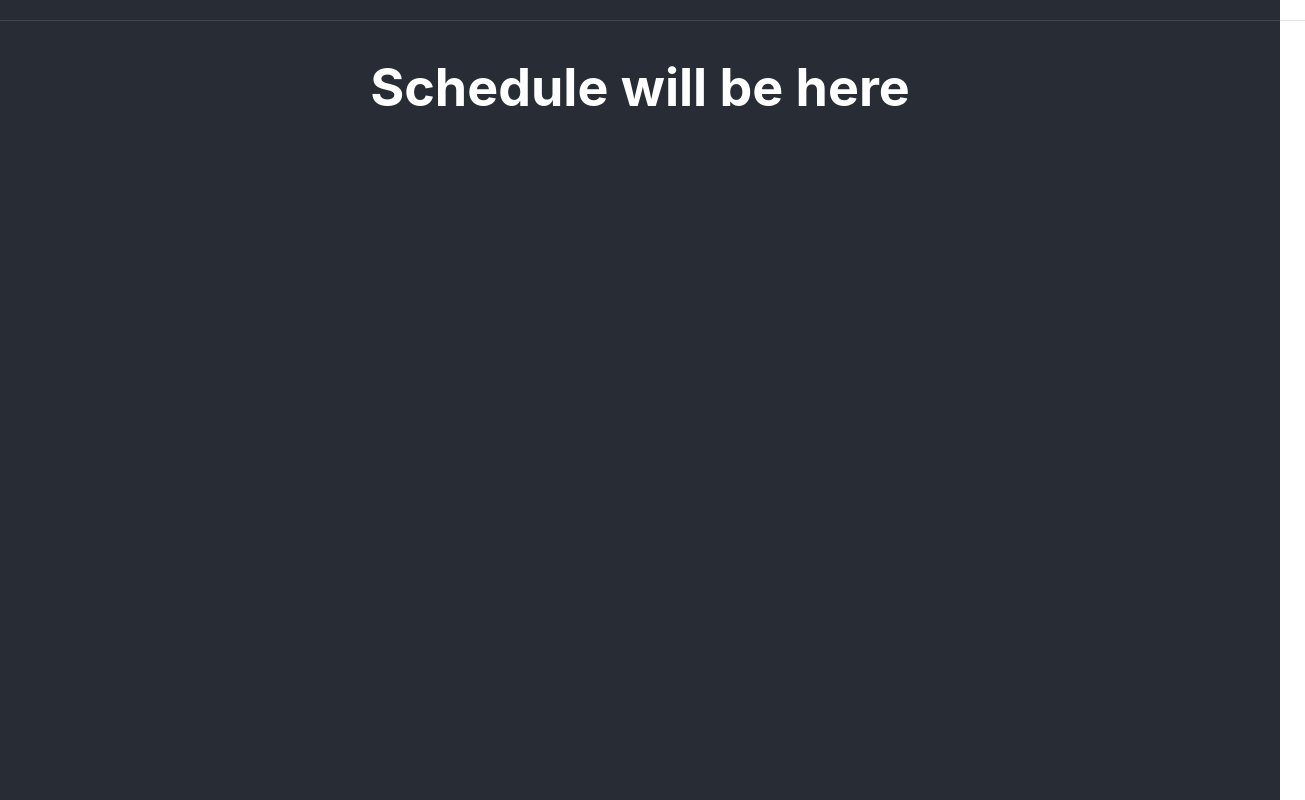
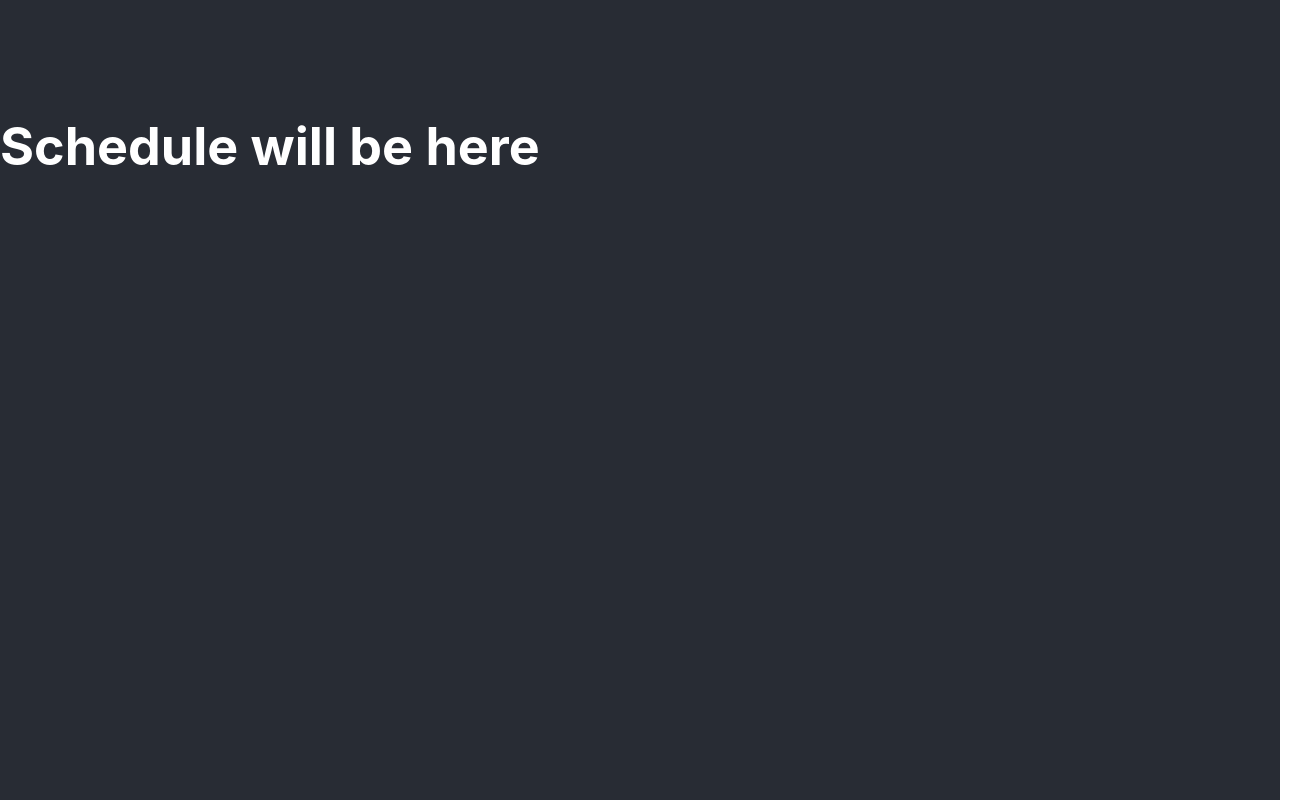
Before and after one commit to kpgalligan/conf-app, a React (Create React App) app: page /schedule in a window 1280 px wide. Shown: the whole page, 1305 px wide, since content can reach past the window. Built offline with nearby package versions, Linux system fonts and the light colour scheme.

Commit message:
Interface tweaks

```diff
--- a/src/App.css
+++ b/src/App.css
@@ -2,31 +2,40 @@
   text-align: center;
 }
 
-.App-header {
+.App-body {
   background-color: #282c34;
-  min-height: 100vh;
   display: flex;
   flex-direction: column;
-  /* align-items: center; */
   justify-content: flex-start;
   font-size: calc(10px + 2vmin);
   color: white;
+  height:100vh;
 }
 
 .navbar {
   display: flex;
+  height: 80px;
+  flex-grow: 0;
   justify-content: space-around;
-  border-bottom-style: solid;
-  border-color: rgba(150,150,150,0.25);
-  border-width: 1px;
-  padding: 10px;
-  padding-left: 15px;
+  width: 100%;
 }
 
+.App-content {
+  display: flex;
+  flex-grow: 1;
+  width:100%;
+  flex-direction: row;
+  /*border: 1px solid red;*/
+}
 
+#chatContainer{
+  border: 1px solid brown;
+  width: 200px;
+}
 
-.navbar {
-  width: 100%;
+#phaser-game{
+  border: 1px solid cyan;
+  flex-grow: 1;
 }
 
 .main {
--- a/src/App.js
+++ b/src/App.js
@@ -41,28 +41,29 @@ class App extends React.Component {
 
         return (
             <div className="App">
-                <header className="App-header">
-                    <div>
-                        <Router>
-                            <NavBar currentUser={this.state.currentUser} logout={this.logout}/>
+                <div className="App-body">
+                    <Router>
+                        <NavBar currentUser={this.state.currentUser} logout={this.logout}/>
+                        <div className="App-content">
                             <Switch>
                                 <Route exact path="/" render={() => <Home
                                     currentUser={this.state.currentUser}
                                     setCurrentUser={this.setCurrentUser}
                                     logout={this.logout}/>}/>
-                                <Route path="/confgame" render={() => <GameInterface profileUsername={username} profileImage={profileImage}/>}/>}/>
+                                <Route path="/confgame" render={() => <GameInterface profileUsername={username}
+                                                                                     profileImage={profileImage}/>}/>}/>
                                 <Route path="/schedule" render={() => <Schedule/>}/>
                                 <Route path="/profile" render={() => <Profile history={this.props.history}
                                                                               currentUser={this.state.currentUser}
                                                                               setCurrentUser={this.setCurrentUser}/>}/>
                             </Switch>
-                        </Router>
-                    </div>
-                </header>
+                        </div>
+                    </Router>
+                </div>
             </div>
         );
 
-  }
+    }
 }
 
 export default withRouter(App);
--- a/src/components/ConferenceGame.js
+++ b/src/components/ConferenceGame.js
@@ -921,11 +921,33 @@ class ConferenceGame extends Component {
         ]
     };
 
+    resizeTrigger = () => {
+        if(this.lastResizeCall)
+            clearTimeout(this.lastResizeCall)
+        this.lastResizeCall = setTimeout(() => this.resizeGameWindow(), 500)
+    };
+
     componentDidMount() {
         this.game = new Phaser.Game(this.config);
         this.props.sendMessageCallback.callback = (m)=>{
             callSendMessage(m)
         }
+
+        window.addEventListener("resize", this.resizeTrigger,false);
+        setTimeout(() => this.resizeGameWindow(), 200)
+    }
+
+    componentWillUnmount() {
+        window.removeEventListener(this.resizeTrigger)
+    }
+
+    lastResizeCall = null
+
+    resizeGameWindow() {
+        this.game.scale.resize(
+            Math.max(500, window.innerWidth - 204),
+            Math.max(500, window.innerHeight - 84)
+        );
     }
 
     shouldComponentUpdate(nextProps) {
--- a/src/components/GameChat.js
+++ b/src/components/GameChat.js
@@ -1,5 +1,5 @@
 import React, {Component} from "react";
-import { FixedSizeList as List } from "react-window";
+import {FixedSizeList as List} from "react-window";
 
 class GameChat extends Component {
     state = {
@@ -8,26 +8,30 @@ class GameChat extends Component {
 
     render() {
         const commentString = document.getElementById("commentString")
-        if(commentString) {
+        if (commentString) {
             if (this.props.talking)
                 setTimeout(() => commentString.focus(), 200)
             else
                 setTimeout(() => commentString.blur(), 200)
         }
 
-        const Row = ({ index, style }) => (
+        const Row = ({index, style}) => {
+            const imgUrl = this.props.chatMessages[index].playerInfo.profileImage
+            console.log("this.props.chatMessages", this.props.chatMessages)
+            return (
             <div className={index % 2 ? "ListItemOdd" : "ListItemEven"} style={style}>
-                <img src={this.props.findPlayerImageUrl(this.props.chatMessages[index].playerInfo)} alt="player"/>
+                <img src={imgUrl} alt="player"/>
                 {this.props.chatMessages[index].message.message}
             </div>
-        );
+        )
+        }
 
         return (
             <div id="chatContainer">
                 <div className="chatArea">
                     <List
                         className="List"
-                        height={750}
+                        height={500}
                         itemCount={this.props.chatMessages.length}
                         itemSize={35}
                         width={200}
--- a/src/components/GameInterface.js
+++ b/src/components/GameInterface.js
@@ -14,19 +14,20 @@ class MessageCallback {
     }
 }
 class GameInterface extends Component {
-    constructor() {
-        super();
-        this.sendMessageCallback = new MessageCallback()
-    }
     state = {
         talking: false,
         chatMessages:[]
     }
 
+    constructor() {
+        super();
+        this.sendMessageCallback = new MessageCallback()
+    }
+
     render() {
 
         return (
-            <div className="flex-container">
+            <>
                 <ConferenceGame
                     profileUsername={this.props.profileUsername}
                     profileImage={this.props.profileImage}
@@ -60,7 +61,7 @@ class GameInterface extends Component {
                     sendMessage={(m) => this.sendMessageCallback.send(m)}
                     chatMessages={this.state.chatMessages}
                 />
-            </div>
+            </>
         )
     }
 }
```
